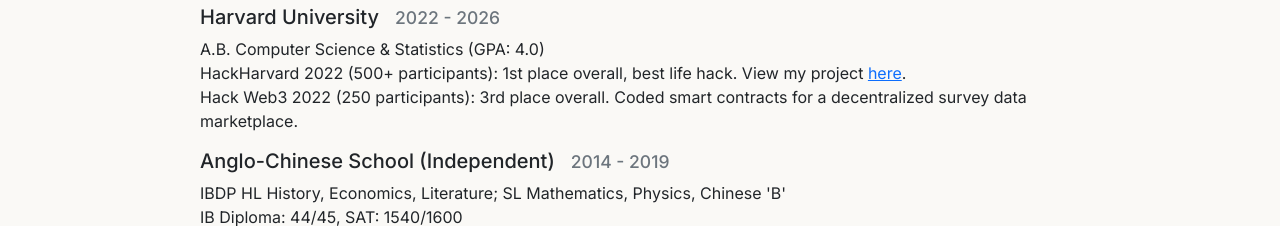
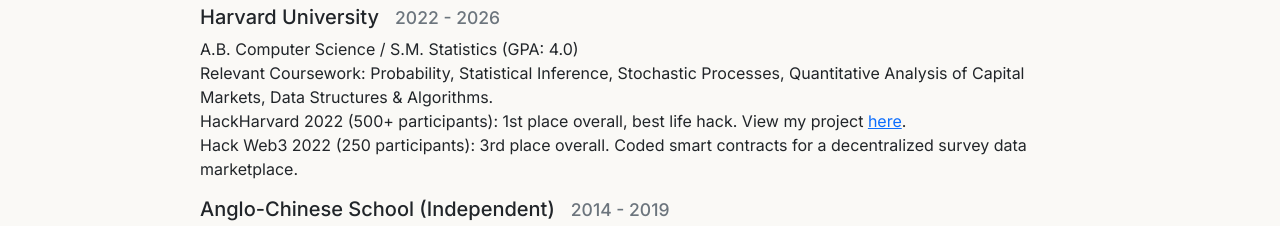
Before and after one commit to ethanctan/ethanctan.github.io, a website built with Vite: page resume.html in a window 1280 px wide. Shown: the part 330-556 px from the top of the page. Built offline with nearby package versions, Linux system fonts and the light colour scheme; a web font is replaced by a local one.

Commit message:
Edited resume

```diff
--- a/resume.html
+++ b/resume.html
@@ -45,7 +45,9 @@
 				<h2 class="pb-2 pt-1">Education</h2>
 
 				<h5>Harvard University &nbsp; <small class="text-muted">2022 - 2026</small></h5>
-				<p>A.B. Computer Science &amp; Statistics (GPA: 4.0)
+				<p>A.B. Computer Science / S.M. Statistics (GPA: 4.0)
+				<br>
+				Relevant Coursework: Probability, Statistical Inference, Stochastic Processes, Quantitative Analysis of Capital Markets, Data Structures & Algorithms.
 				<br>
 				HackHarvard 2022 (500+ participants): 1st place overall, best life hack. View my project <a href="https://devpost.com/software/empath-ly">here</a>.
 				<br>
```
